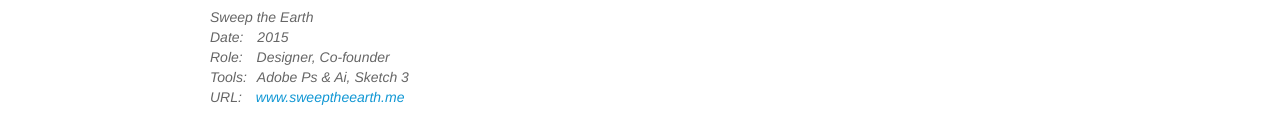
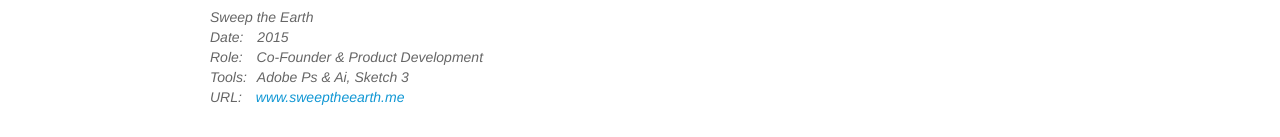
Before and after one commit to tiafaupurcell/tiafaupurcell.github.io, a plain HTML site: page ventures.html in a window 1280 px wide. Shown: the part 2833-2970 px from the top of the page. Drawn offline with nearby package versions, Linux system fonts and the light colour scheme.

Commit message:
added edit to ventures

```diff
--- a/ventures.html
+++ b/ventures.html
@@ -127,7 +127,7 @@
   				<div class="caption">
   					<div>Sweep the Earth</div>
   					<div><span>Date:</span> 2015</div>
-  					<div><span>Role:</span> Designer, Co-founder</div>
+  					<div><span>Role:</span> Co-Founder & Product Development</div>
   					<div><span>Tools:</span>Adobe Ps &amp; Ai, Sketch 3</div>
   					<div><span>URL:</span> <a href="http://www.sweeptheearth.me/" target="_blank">www.sweeptheearth.me</a></div>
   				</div>
```
